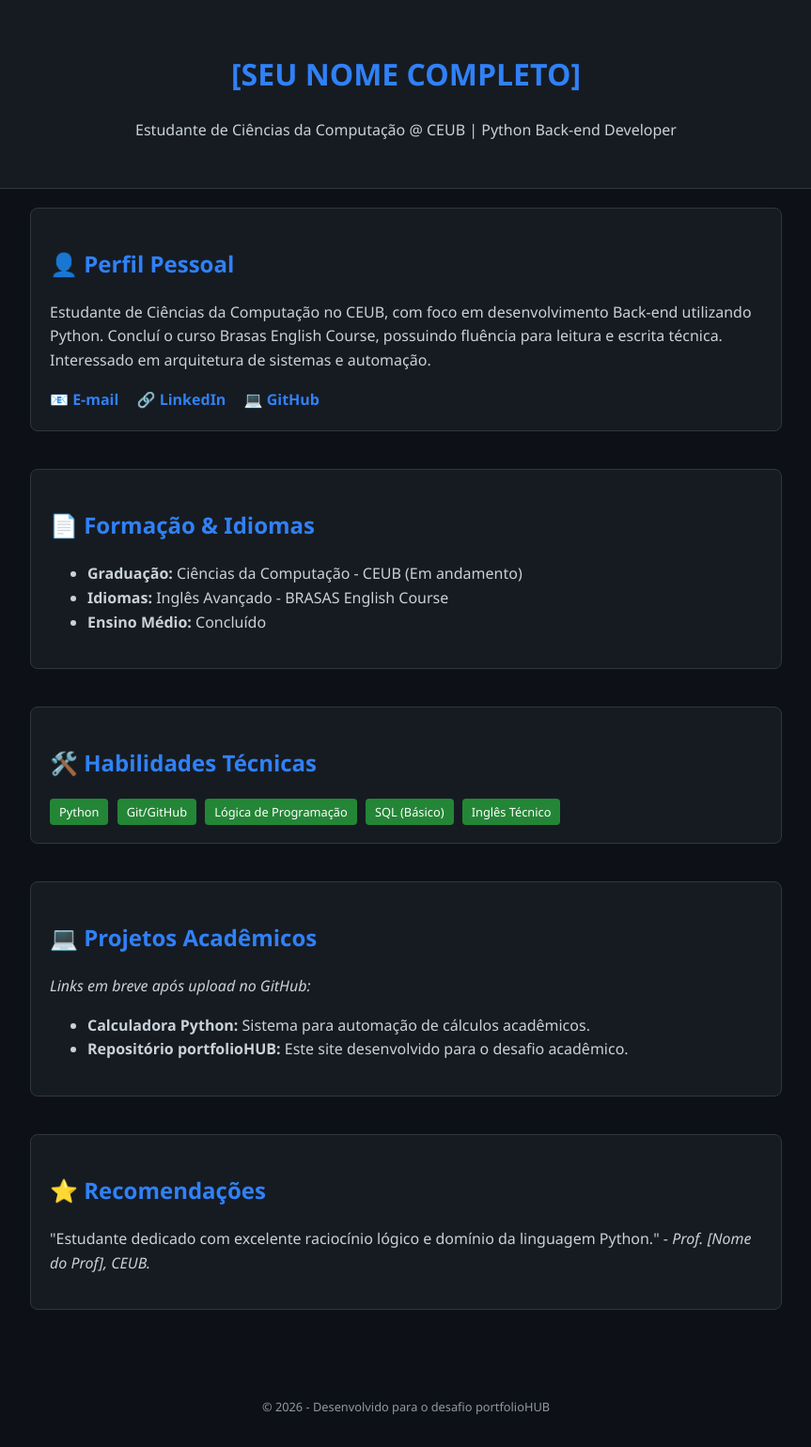
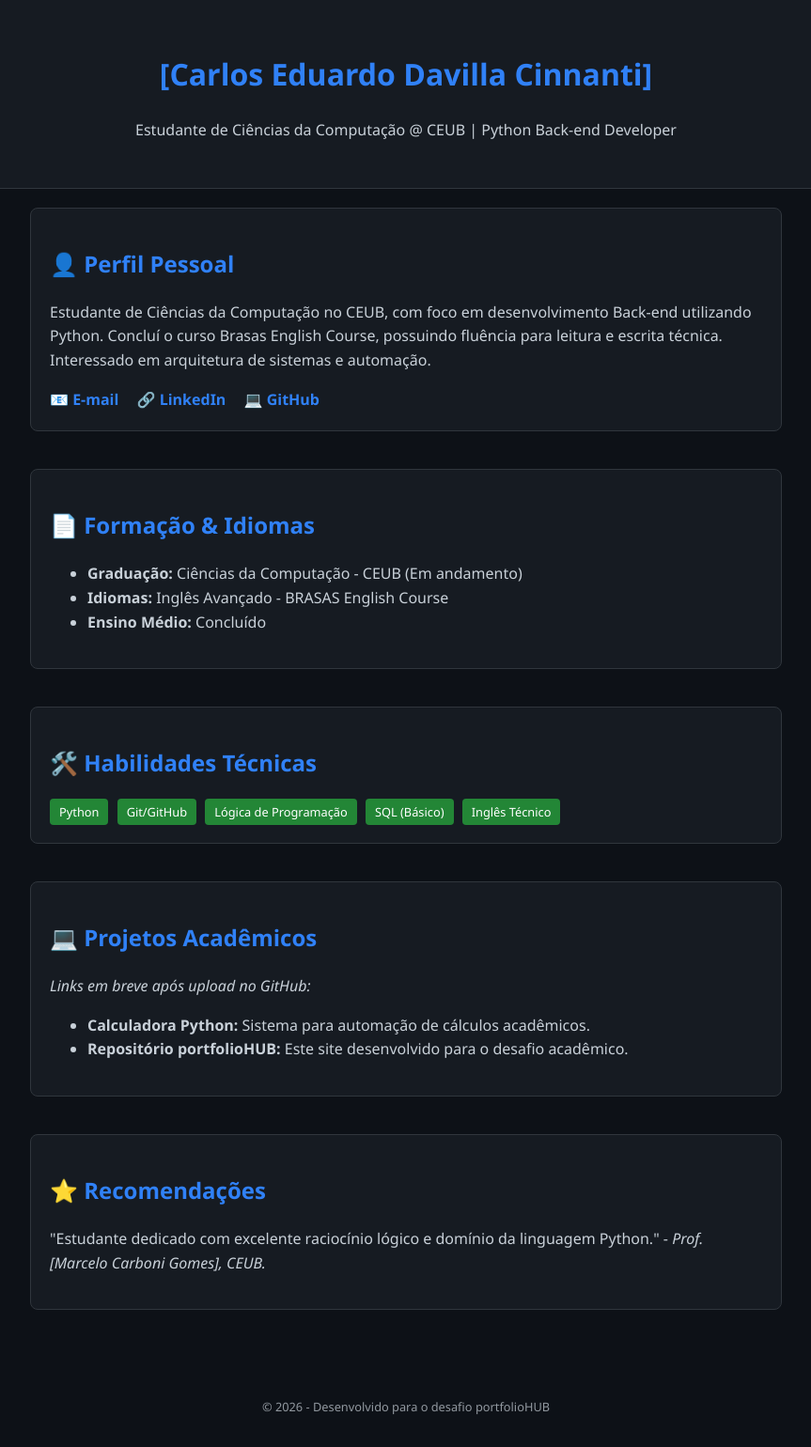
Before and after one commit to CarlosCinnanti/portifolioHUB, a plain HTML site: page index.html in a window 1280 px wide. Shown: the whole page at 94% size, without its empty margins (208-1071 px from the left). Drawn offline with Linux system fonts and the light colour scheme.

Commit message:
Update index.html

```diff
--- a/index.html
+++ b/index.html
@@ -3,12 +3,12 @@
 <head>
     <meta charset="UTF-8">
     <meta name="viewport" content="width=device-width, initial-scale=1.0">
-    <title>PortfolioHUB | Seu Nome</title>
+    <title>PortfolioHUB | Carlos Eduardo Davilla Cinnanti</title>
     <style>
         :root {
             --bg: #0d1117;
             --text: #c9d1d9;
-            --accent: #3081f7; /* Azul Python/GitHub */
+            --accent: #3081f7;
             --card: #161b22;
         }
         body { font-family: 'Segoe UI', Tahoma, Geneva, Verdana, sans-serif; background-color: var(--bg); color: var(--text); line-height: 1.6; margin: 0; padding: 0; }
@@ -24,7 +24,7 @@
 <body>
 
 <header>
-    <h1>[SEU NOME COMPLETO]</h1>
+    <h1>[Carlos Eduardo Davilla Cinnanti]</h1>
     <p>Estudante de Ciências da Computação @ CEUB | Python Back-end Developer</p>
 </header>
 
@@ -71,7 +71,7 @@
     <!-- 5. Recomendações (Placeholder) -->
     <section class="section">
         <h2>⭐ Recomendações</h2>
-        <p>"Estudante dedicado com excelente raciocínio lógico e domínio da linguagem Python." - <em>Prof. [Nome do Prof], CEUB.</em></p>
+        <p>"Estudante dedicado com excelente raciocínio lógico e domínio da linguagem Python." - <em>Prof. [Marcelo Carboni Gomes], CEUB.</em></p>
     </section>
 
 </div>
```
